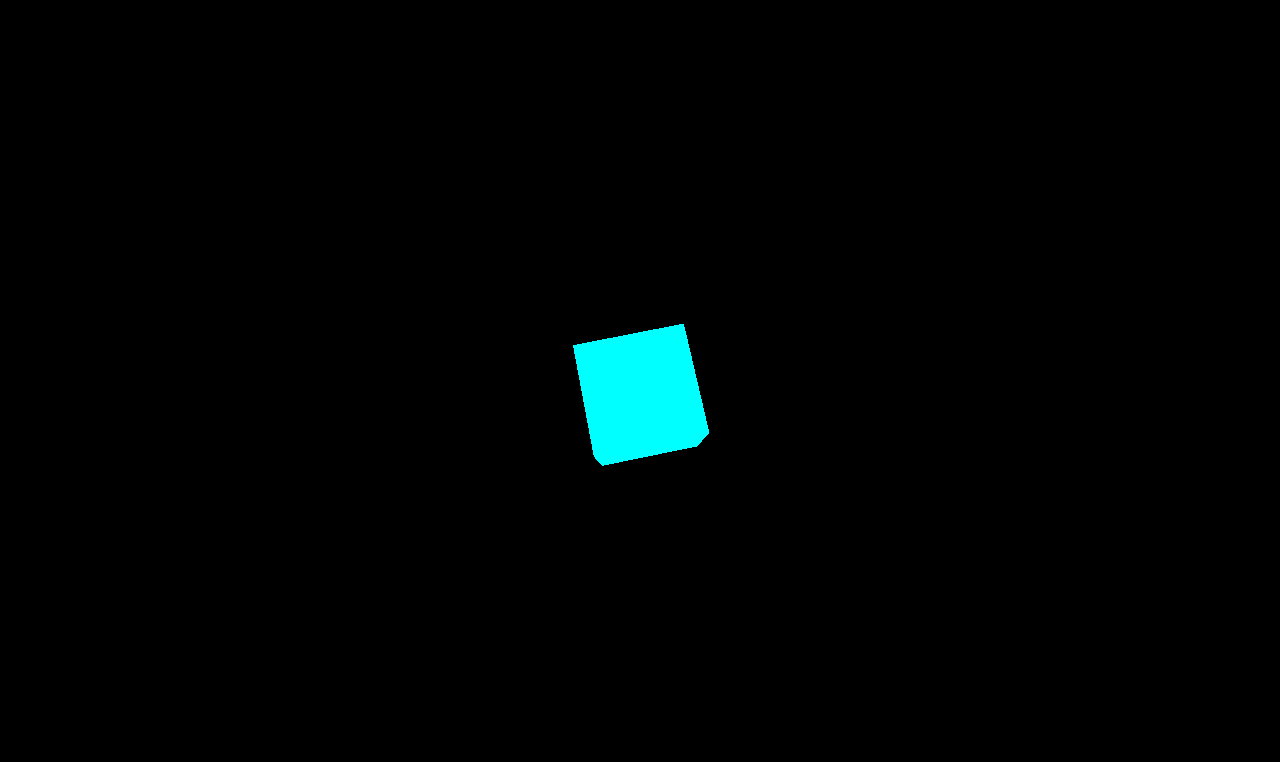
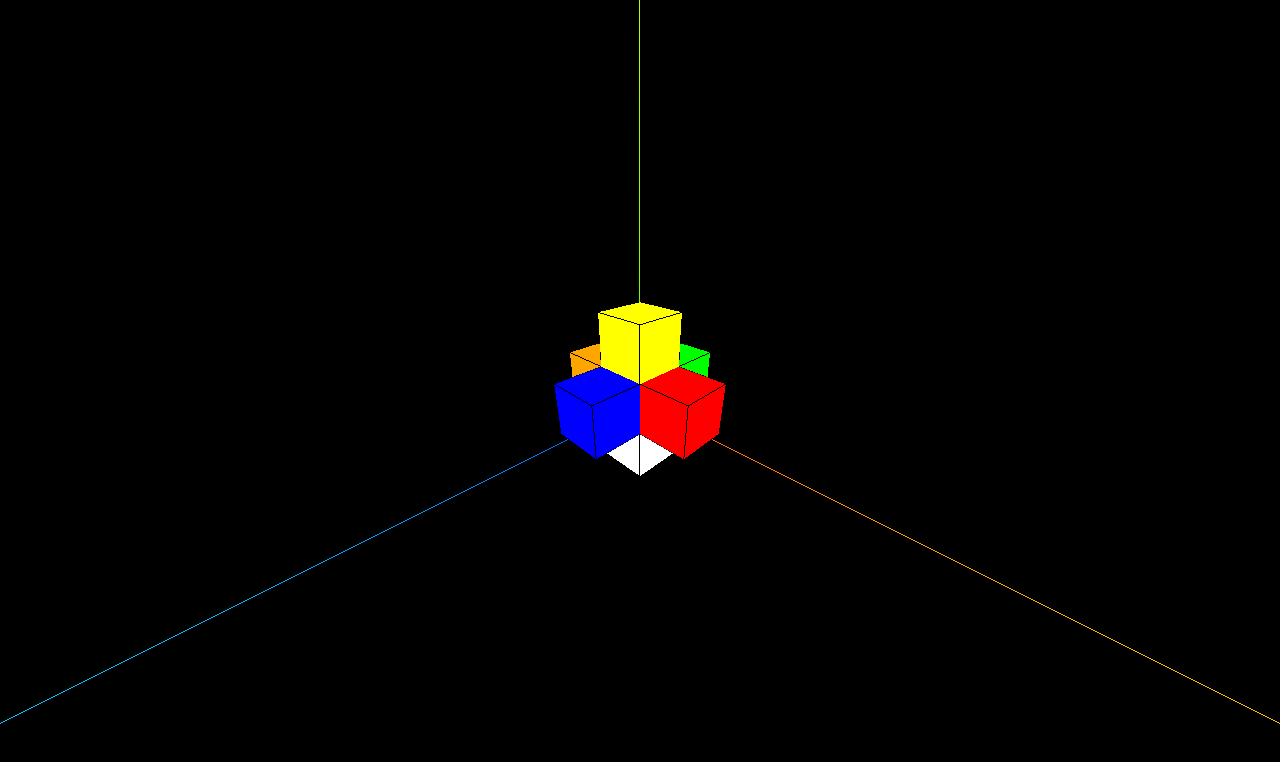
Before and after one commit to Rencist/grafkom-fp, a website built with Vite: page index.html in a window 1280 px wide. Built offline with nearby package versions, Linux system fonts and the light colour scheme.

Commit message:
feat: basic mesh and blocks

```diff
--- a/index.html
+++ b/index.html
@@ -4,23 +4,27 @@
     <meta charset="UTF-8" />
     <meta http-equiv="X-UA-Compatible" content="IE=edge" />
     <meta name="viewport" content="width=device-width, initial-scale=1.0" />
+    <title>Rubiks Cube</title>
     <style>
-      * {
-        box-sizing: border-box;
+      body {
         margin: 0;
       }
-      body {
-        min-height: 100vh;
-      }
-      #three {
-        width: 100%;
-        height: 100%;
-      }
     </style>
-    <title>Rubik's Cube | ThreeJS</title>
   </head>
   <body>
-    <section id="three"></section>
-    <script type="module" src="scripts/main.js"></script>
+    <script
+      async
+      src="https://unpkg.com/es-module-shims@1.3.6/dist/es-module-shims.js"
+    ></script>
+
+    <script type="importmap">
+      {
+        "imports": {
+          "three": "https://unpkg.com/three@0.146.0/build/three.module.js"
+        }
+      }
+    </script>
+
+    <script type="module" src="./scripts/main.js"></script>
   </body>
 </html>
--- a/scripts/main.js
+++ b/scripts/main.js
@@ -1,42 +1,57 @@
 import * as THREE from 'three';
-
-const container = document.getElementById('three');
+import { OrbitControls } from 'https://unpkg.com/three@0.146.0/examples/jsm/controls/OrbitControls.js';
 
 const scene = new THREE.Scene();
 const camera = new THREE.PerspectiveCamera(
-  75,
+  100,
   window.innerWidth / window.innerHeight,
-  0.1,
-  1000
+  0.5
 );
 
+camera.position.set(5, 4, 5);
 const renderer = new THREE.WebGLRenderer();
 renderer.setSize(window.innerWidth, window.innerHeight);
-container.appendChild(renderer.domElement);
-window.addEventListener(
-  'resize',
-  () => {
-    camera.aspect = window.innerWidth / window.innerHeight;
-    camera.updateProjectionMatrix();
-    renderer.setSize(window.innerWidth, window.innerHeight);
-  },
-  false
-);
+document.body.appendChild(renderer.domElement);
+new OrbitControls(camera, renderer.domElement);
 
-const geometry = new THREE.BoxGeometry(1, 1, 1);
-const material = new THREE.MeshBasicMaterial({ color: 0x00ffff });
-const cube = new THREE.Mesh(geometry, material);
-scene.add(cube);
+const axesHelper = new THREE.AxesHelper(10);
+axesHelper.position.set(-0.5, -0.5, -0.5);
+scene.add(axesHelper);
 
-camera.position.z = 5;
+function newCube(parent, color, x, y, z) {
+  // Cube
+  const cubeMat = new THREE.MeshBasicMaterial({
+    color: color,
+  });
+  const cubeGeo = new THREE.BoxGeometry(1, 1, 1);
+  const cube = new THREE.Mesh(cubeGeo, cubeMat);
+
+  // Wireframe
+  const wfGeo = new THREE.EdgesGeometry(cube.geometry);
+  const wfMat = new THREE.LineBasicMaterial({
+    color: 0x000000,
+  });
+  const wireframe = new THREE.LineSegments(wfGeo, wfMat);
+  cube.add(wireframe);
+  cube.position.set(x, y, z);
+  parent.add(cube);
+  return cube;
+}
+
+const center = {
+  orange: newCube(scene, 0xffa500, 0, 1, 1),
+  white: newCube(scene, 0xffffff, 1, 0, 1),
+  green: newCube(scene, 0x00ff00, 1, 1, 0),
+  red: newCube(scene, 0xff0000, 2, 1, 1),
+  yellow: newCube(scene, 0xffff00, 1, 2, 1),
+  blue: newCube(scene, 0x0000ff, 1, 1, 2),
+};
 
 function animate() {
   requestAnimationFrame(animate);
-
-  cube.rotation.x += 0.01;
-  cube.rotation.y += 0.01;
-
   renderer.render(scene, camera);
 }
 
 animate();
+
+export { center };
```
